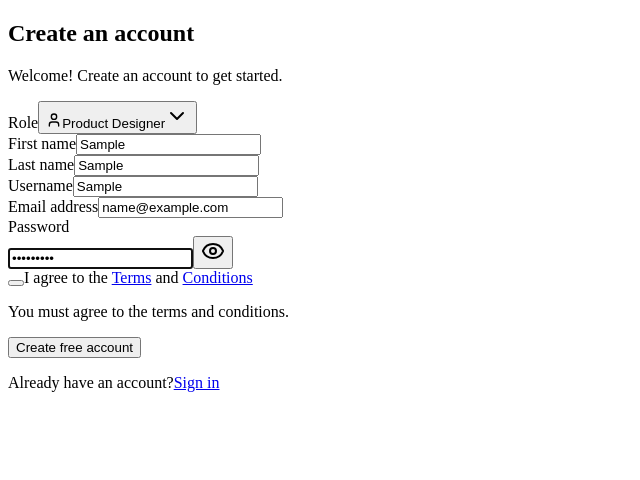
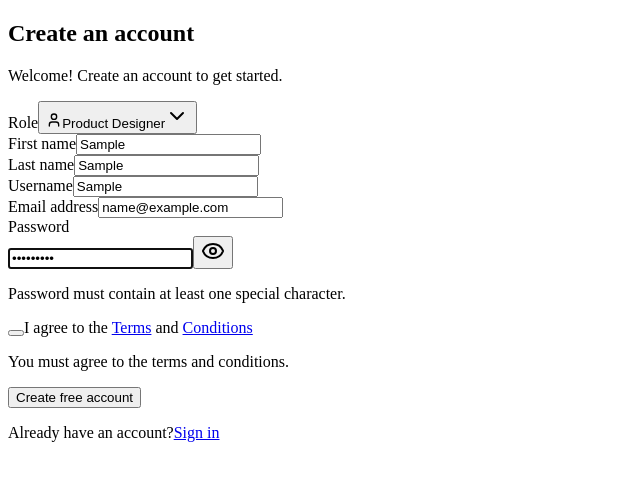
Before and after one commit to andrestrw/interviewMaster, a Next.js app: page /signUp in a window 1280 px wide. Both pictures are taken after typing "Sample", "Sample", "Sample", "name@example.com", "Sample123" into the empty fields and a click on the button "Create free account". Shown: the top 480 px of the page, without its empty margins (0-640 px from the left). Built offline with nearby package versions, Linux system fonts and the light colour scheme.

Commit message:
feat(ui): add validation error support to FormField

```diff
--- a/src/components/shared/FormField.tsx
+++ b/src/components/shared/FormField.tsx
@@ -9,6 +9,7 @@ interface FormFieldProps {
   label: string;
   type?: string;
   placeholder?: string;
+  error?: string; // Nuevo prop para capturar el error de validación
   children?: ReactNode;
   className?: string;
 }
@@ -18,13 +19,28 @@ export function FormField({
   label,
   type = "text",
   placeholder,
+  error,
   children,
   className = "space-y-2",
 }: FormFieldProps) {
   return (
     <div className={className}>
-      <Label htmlFor={id}>{label}</Label>
-      {children || <Input id={id} type={type} placeholder={placeholder} />}
+      <Label htmlFor={id} className={error ? "text-destructive" : ""}>
+        {label}
+      </Label>
+      {children || (
+        <Input
+          id={id}
+          type={type}
+          placeholder={placeholder}
+          className={error ? "border-destructive focus-visible:ring-destructive" : ""}
+        />
+      )}
+      {error && (
+        <p className="text-xs font-medium text-destructive mt-1">
+          {error}
+        </p>
+      )}
     </div>
   );
 }
```
